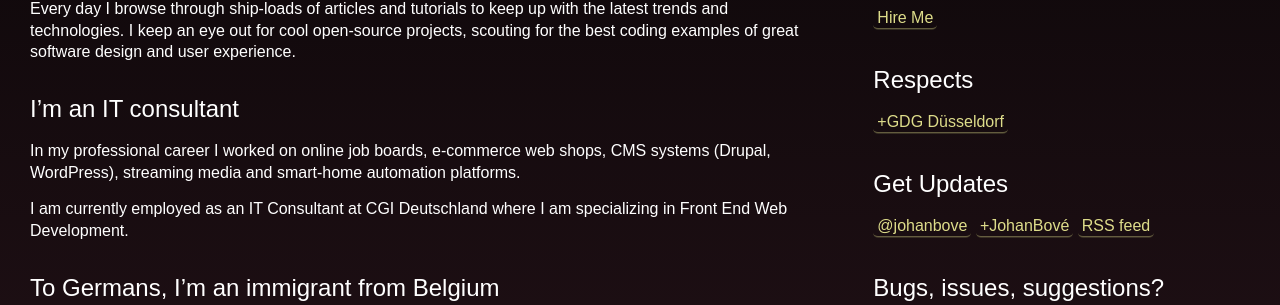
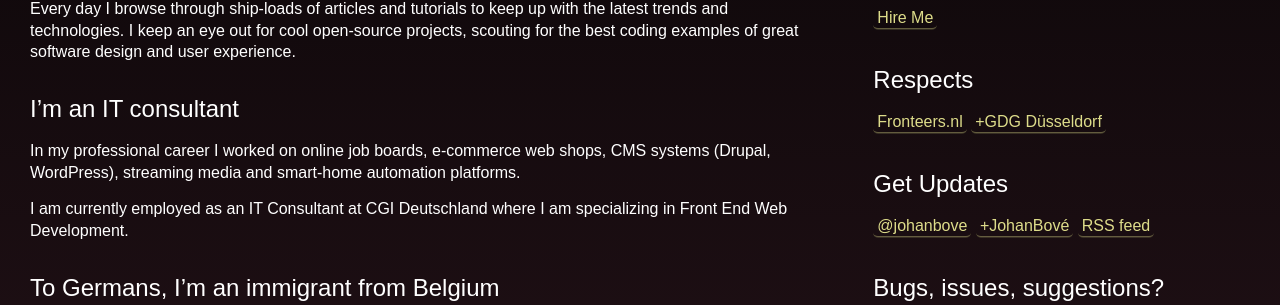
Before and after one commit to johanbove/johanbove.github.io, a Jekyll site: the page built from index.markdown, in a window 1280 px wide and 1237 px high. Shown: the part 502-807 px from the top of the window. Built offline with Jekyll 4.4.1, drawn with Linux system fonts in a browser that asks for light colours.

Commit message:
Added Fronteers.nl link

```diff
--- a/_includes/sidebar.html
+++ b/_includes/sidebar.html
@@ -16,6 +16,7 @@
 
 <div class="box">
     <h3>Respects</h3>
+    <a href="http://fronteers.nl">Fronteers.nl</a>
     <a href="https://plus.google.com/communities/113782579160655007812">+GDG Düsseldorf</a>
 </div>
 
```
